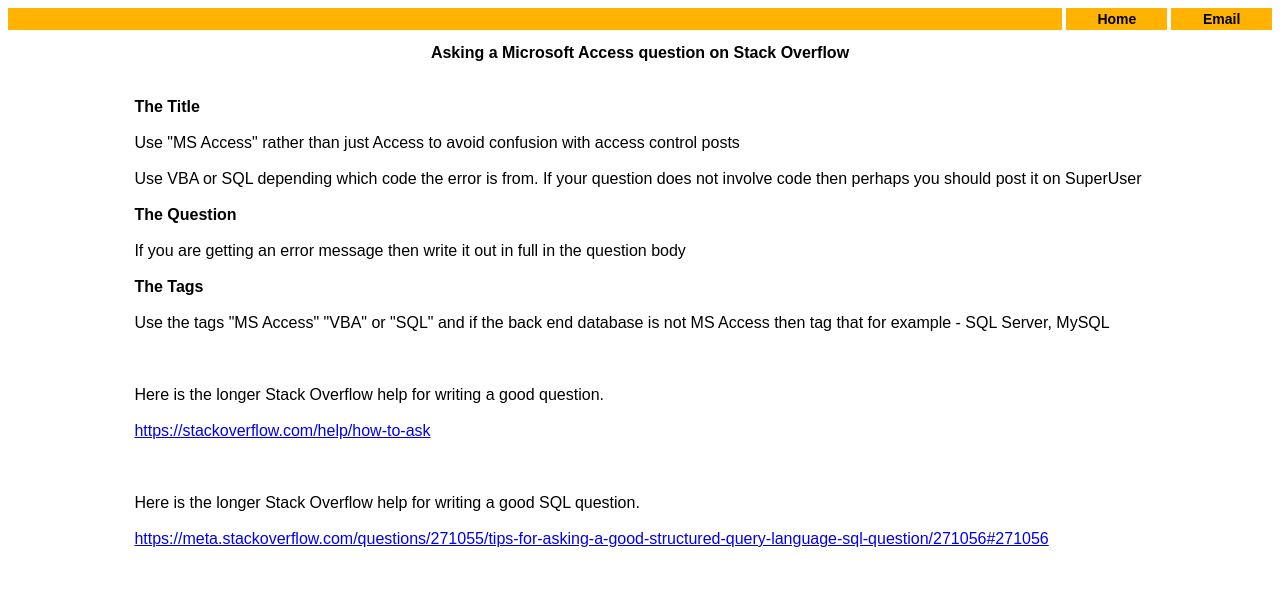
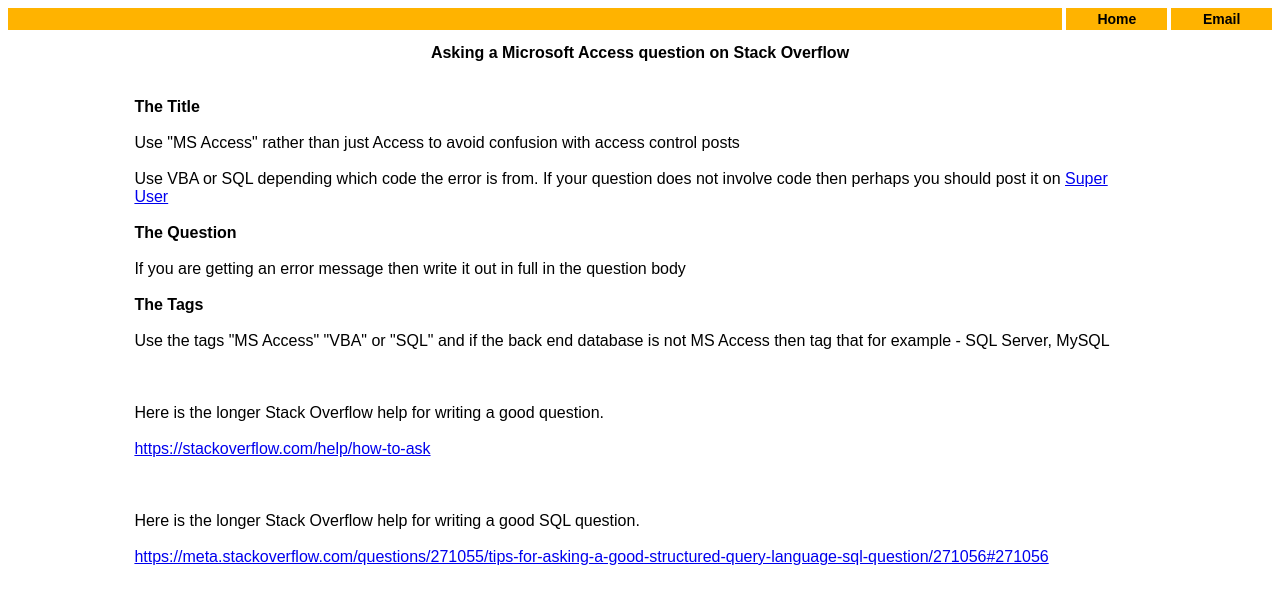
Before and after one commit to DaveTallett26/davetallett26.github.io, a Jekyll site: the page SOQuestion.html, which Jekyll copies as it is, in a window 1280 px wide. Shown: the top 604 px of the page. Built offline with Jekyll 4.4.1, drawn with Linux system fonts in a browser that asks for light colours.

Commit message:
add super user

```diff
--- a/SOQuestion.html
+++ b/SOQuestion.html
@@ -22,7 +22,7 @@
 <br/><br/>
 Use "MS Access" rather than just Access to avoid confusion with access control posts
 <br/><br/>
-Use VBA or SQL depending which code the error is from. If your question does not involve code then perhaps you should post it on SuperUser
+Use VBA or SQL depending which code the error is from. If your question does not involve code then perhaps you should post it on <a href="https://superuser.com/">Super User</a>
 <br/><br/>
 <b>The Question</b>
 <br/><br/>
```
